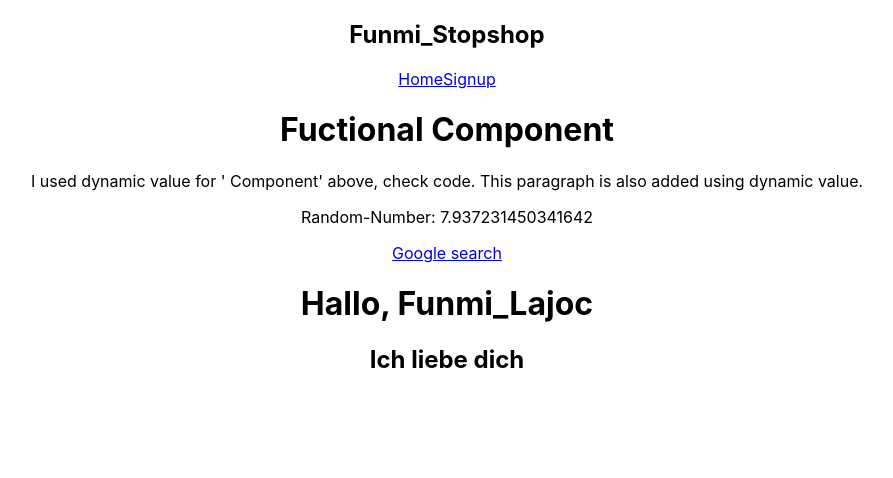
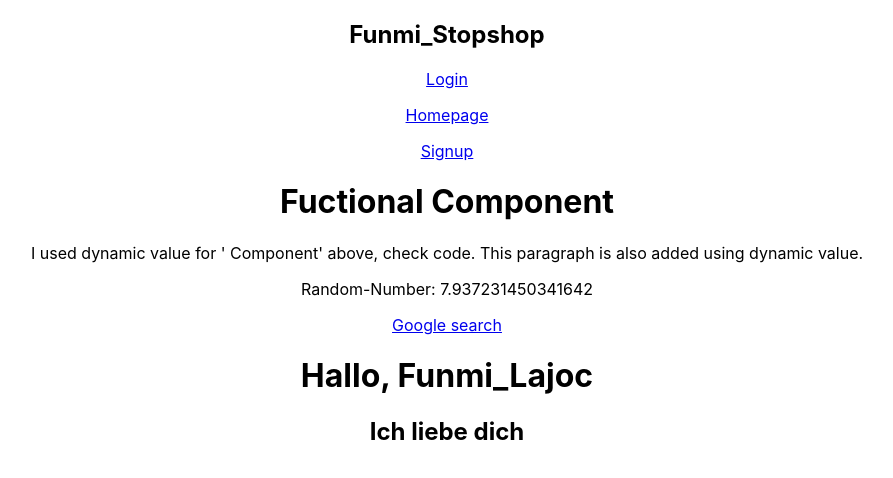
Before and after one commit to f-lajoc/react-test, a React (Create React App) app: page / in a window 1280 px wide. Shown: the top 478 px of the page, without its empty margins (193-1086 px from the left). Built offline with nearby package versions, Linux system fonts and the light colour scheme.

Commit message:
nesting several components to try out possibilities

```diff
--- /dev/null
+++ b/src/components/Home.js
@@ -0,0 +1,9 @@
+const Home = () => {
+  return (
+    <div className="home">
+      <p>Homepage</p>
+    </div>
+  );
+}
+
+export default Home;
--- a/src/components/Navbar.js
+++ b/src/components/Navbar.js
@@ -1,11 +1,13 @@
+import Home from "./Home";
 //type "sfc" creates fuctional component boilerplate
 const Navbar = () => {
   return (
     <nav className="navbar">
       <h1>Funmi_Stopshop</h1>
       <div className="links">
-        <a href="/">Home</a>
-        <a href="/join">Signup</a>
+        <a href="/login">Login</a>
+        <a href="/"><Home></Home></a>
+        <a href="/register">Signup</a>
       </div>
     </nav>
   );
```
